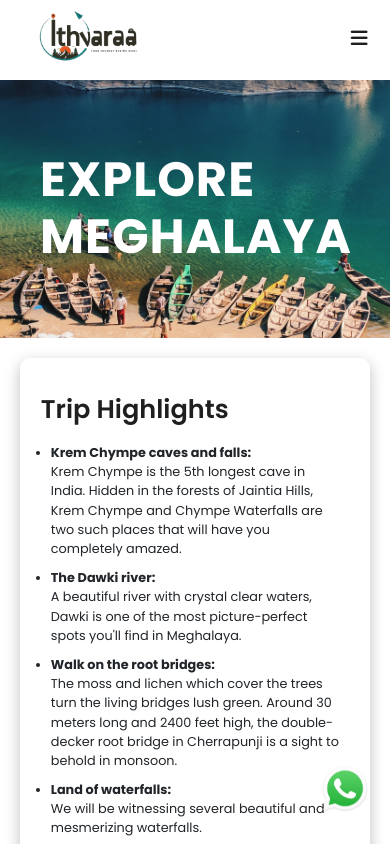
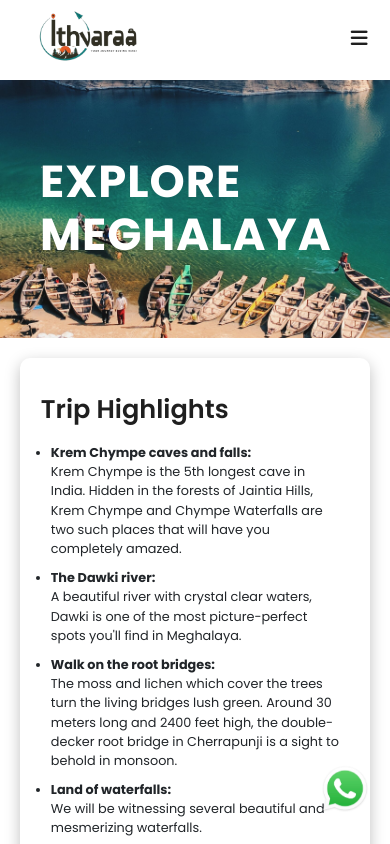
Before and after one commit to rks0001/travel-template, a React (Create React App) app: page /explore-meghalaya in a window 390 px wide. Shown: the top 844 px of the page. Built offline with nearby package versions, Linux system fonts and the light colour scheme.

Commit message:
new-frontend-changes-21Aug

```diff
--- a/src/components/HeroStyles.css
+++ b/src/components/HeroStyles.css
@@ -311,7 +311,7 @@ img{
 
 }
 .hero-mid .hero-text2 h1{
-    font-size: 3rem;
+    font-size: 2.8rem;
     font-weight: 700;
     letter-spacing: 1px;
     background: #fff;
```
